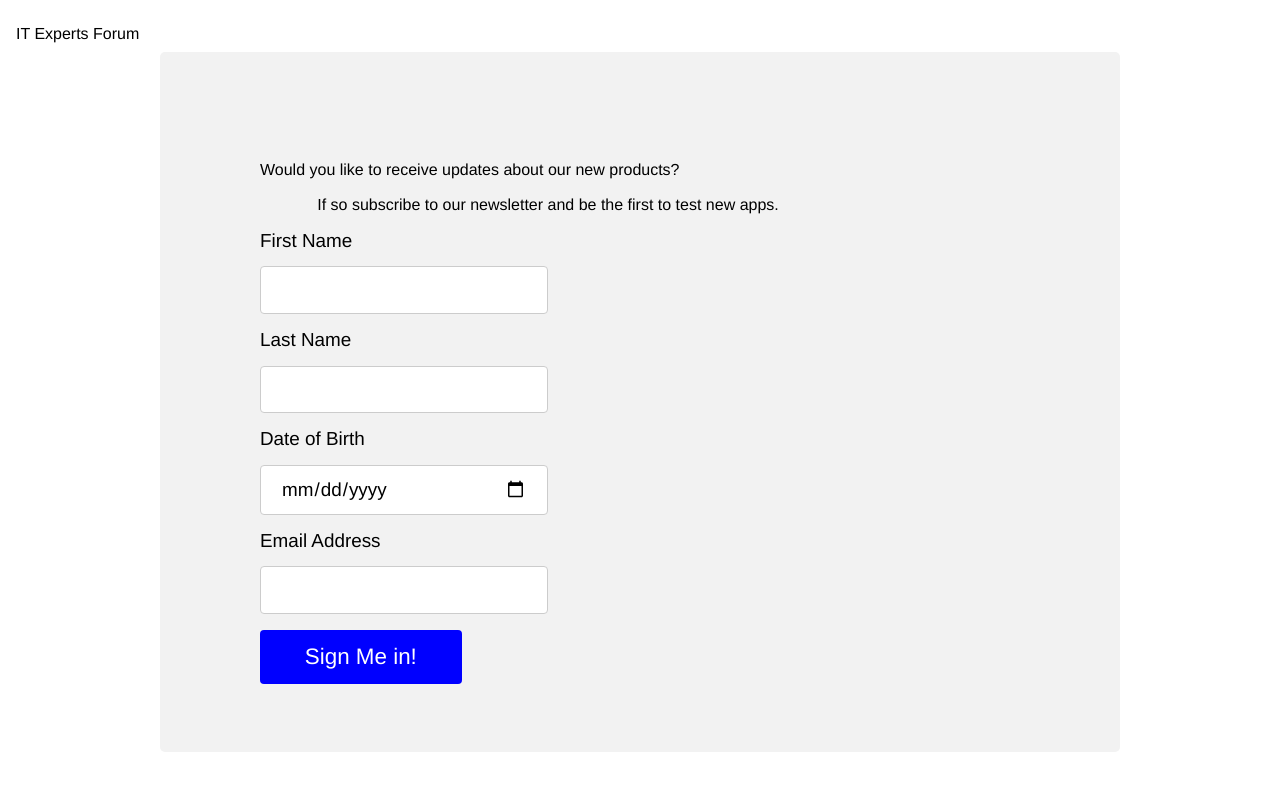
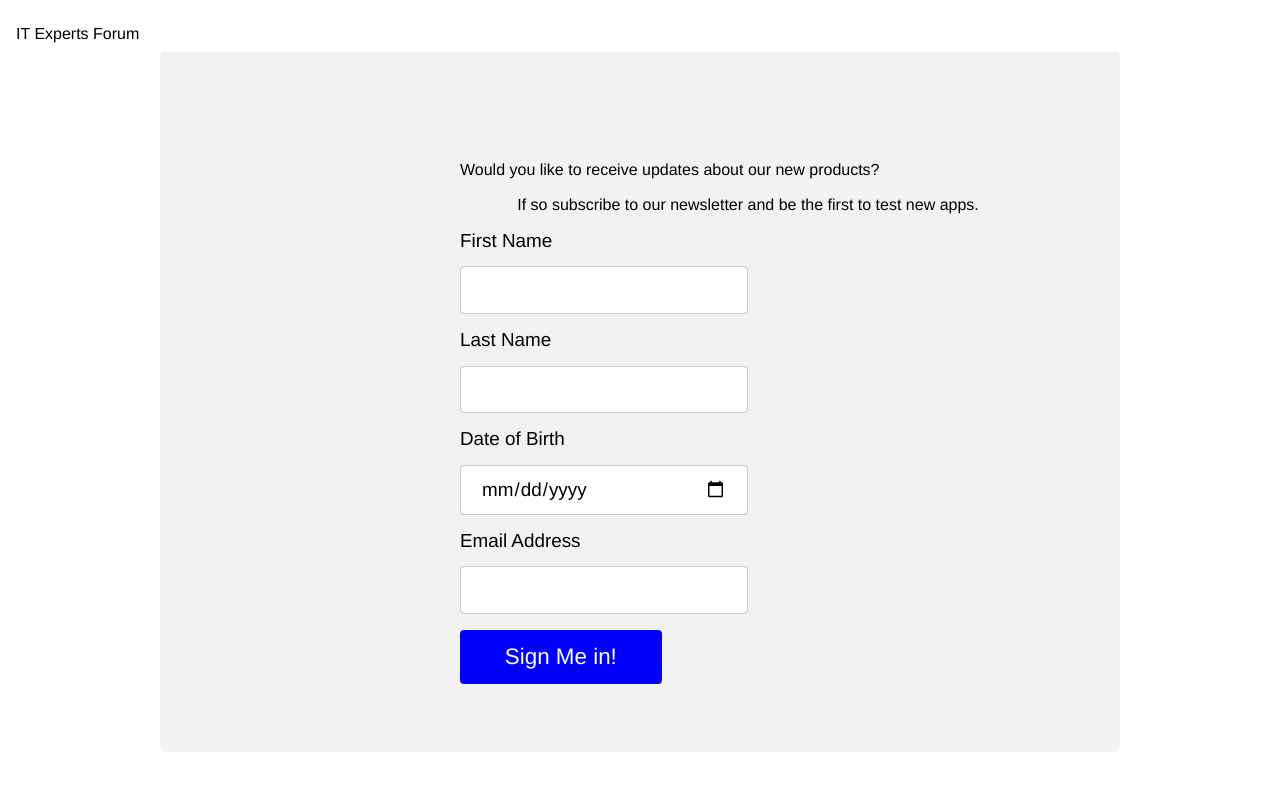
Before and after one commit to anokeinab/itmd-362-Project1, a plain HTML site: page index.html in a window 1280 px wide. Drawn offline with Linux system fonts and the light colour scheme.

Commit message:
Update screen.css

```diff
--- a/css/screen.css
+++ b/css/screen.css
@@ -321,7 +321,7 @@ input[type=submit]:hover {
 	height:60%;
 	text-align: left;
 	margin-top: auto;
-	padding-left: 100px;
+	padding-left: 300px;
   	padding-right: 10px;
 }
 
```
